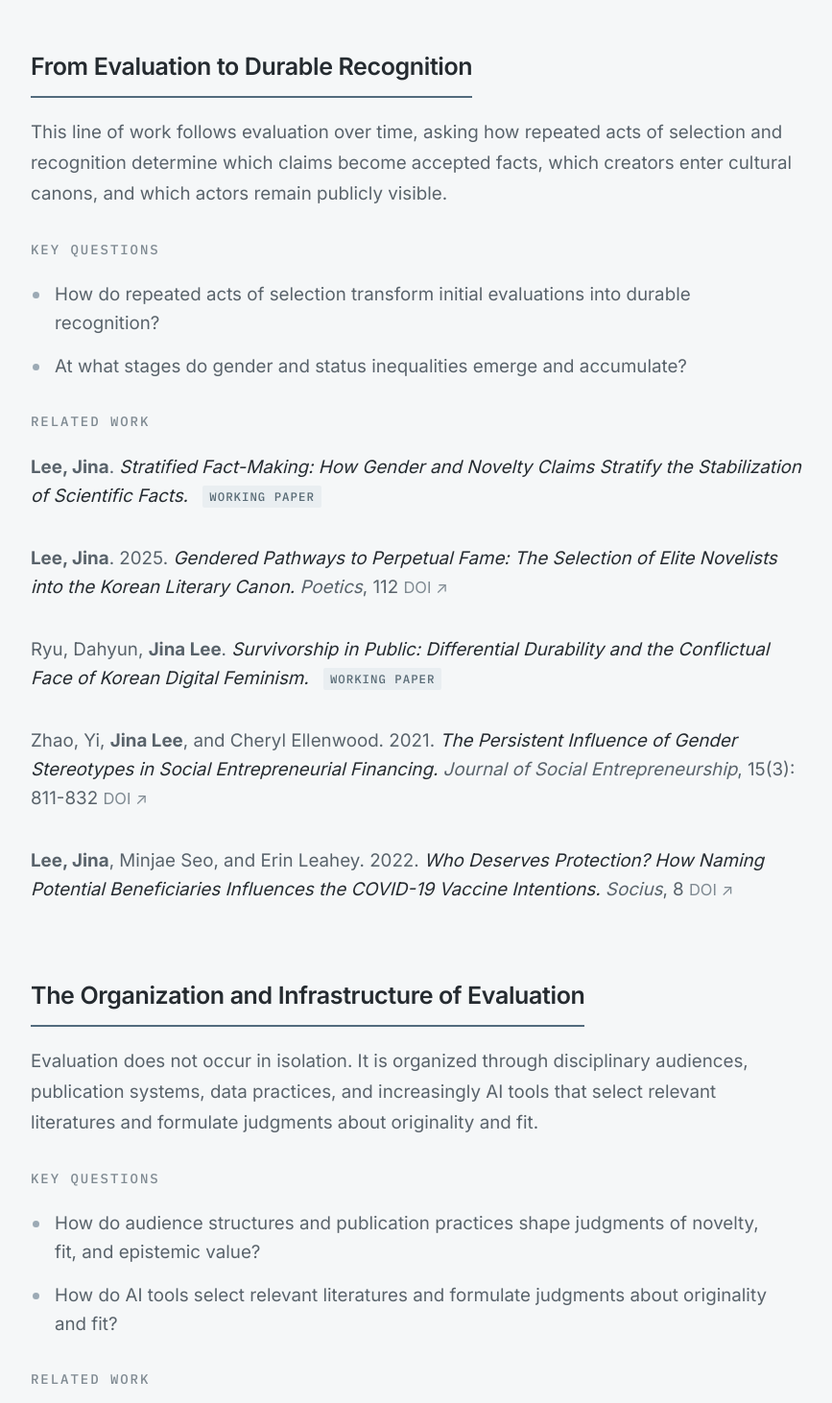
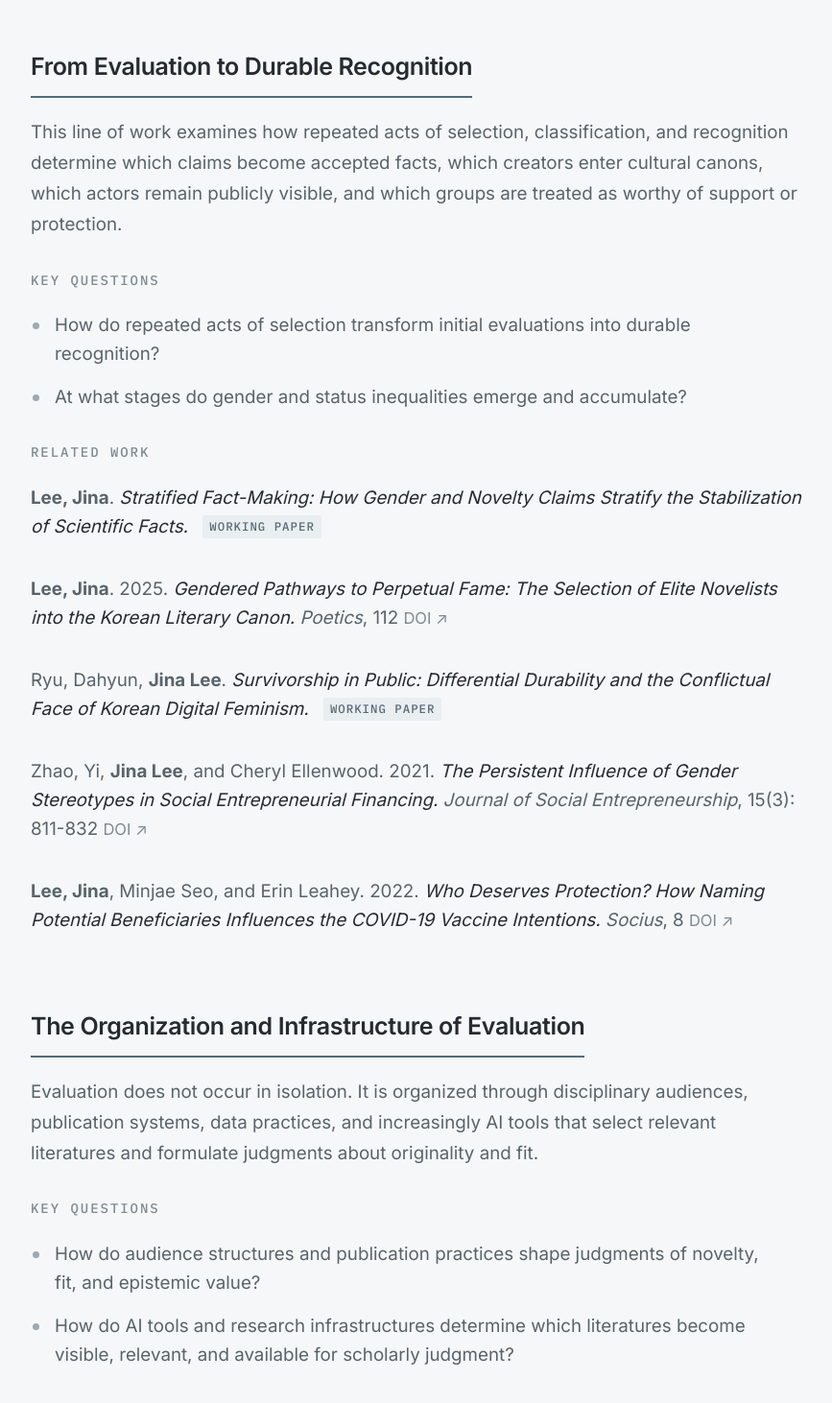
Before and after one commit to JinaLee-soc/jinalee-soc, a Next.js app: page /research in a window 1280 px wide. Shown: the part 1260-2722 px from the top of the page at 96% size, without its empty margins (138-1005 px from the left). Built offline with nearby package versions, Linux system fonts and the light colour scheme; a web font is replaced by a local one.

Commit message:
Align site copy with research structure

```diff
--- a/scripts/cv/site_content_ko_auto_translations.json
+++ b/scripts/cv/site_content_ko_auto_translations.json
@@ -1,5 +1,8 @@
 {
   "My research examines how contributions are evaluated when their value cannot be determined by clear or settled standards. I study how judgments of originality, authority, and credibility are formed; why gender and status become especially consequential under evaluative ambiguity; and how initial differences in recognition accumulate into durable inequalities. Across scientific and cultural fields, I follow this process from claims of novelty through reception, stabilization, and long-term recognition. I also examine how audience structures and AI systems increasingly organize these judgments.": "제 연구는 기여의 가치를 명확하거나 확립된 기준으로 판단하기 어려울 때 평가가 어떻게 이루어지는지를 분석합니다. 독창성, 권위, 신뢰성에 대한 판단이 어떻게 형성되는지, 평가가 모호할수록 왜 젠더와 지위가 특히 중요해지는지, 그리고 인정의 초기 차이가 어떻게 지속적인 불평등으로 누적되는지를 연구합니다. 과학과 문화 영역을 가로질러 새로움의 주장부터 수용, 안정화, 장기적 인정에 이르는 과정을 추적합니다. 또한 청중 구조와 AI 시스템이 이러한 판단을 점점 더 어떻게 조직하는지도 살펴봅니다.",
+  "Jina Lee is a sociologist of evaluation, knowledge, and inequality. Her work asks: how do systems of evaluation determine whose contributions are recognized as original, authoritative, and credible? And how does inequality concentrate in the judgments least governed by clear standards? She traces evaluation from the classification of novel contributions, through their reception and stabilization, to the organizational and AI infrastructures that structure scholarly judgment. She studies these processes across science, cultural fields, and AI-mediated knowledge systems, using computational text analysis, bibliometric analysis, and experiments. Her research appears in the American Sociological Review, Gender & Society, and Poetics, among other venues.": "이진아는 평가, 지식, 불평등을 연구하는 사회학자입니다. 그녀의 연구는 다음 질문을 다룹니다. 평가 체계는 누구의 기여를 독창적이고 권위 있으며 신뢰할 만한 것으로 인정하는가? 명확한 기준의 지배를 가장 덜 받는 판단에서 불평등은 어떻게 집중되는가? 그녀는 새로운 기여의 분류에서 수용과 안정화를 거쳐 학문적 판단을 구조화하는 조직 및 AI 인프라에 이르기까지 평가의 과정을 추적합니다. 과학, 문화적 장, AI 매개 지식 체계에서 이러한 과정을 연구하며 전산 텍스트 분석, 서지계량분석, 실험을 활용합니다. 연구는 American Sociological Review, Gender & Society, Poetics를 비롯한 여러 학술지에 게재되었습니다.",
+  "This line of work examines how repeated acts of selection, classification, and recognition determine which claims become accepted facts, which creators enter cultural canons, which actors remain publicly visible, and which groups are treated as worthy of support or protection.": "이 연구는 반복되는 선택, 분류, 인정이 어떤 주장을 받아들여진 사실로 만들고, 어떤 창작자를 문화적 정전에 편입하며, 어떤 행위자를 공적 공간에 계속 남게 하고, 어떤 집단을 지원이나 보호를 받을 만한 대상으로 간주하게 하는지를 분석합니다.",
+  "How do AI tools and research infrastructures determine which literatures become visible, relevant, and available for scholarly judgment?": "AI 도구와 연구 인프라는 어떤 문헌이 가시적이고 관련성 있으며 학문적 판단에 활용 가능한 것으로 자리 잡는지를 어떻게 결정하는가?",
   "PROGRAM: Evaluating Novel Contributions": "PROGRAM: 새로운 기여의 평가",
   "New contributions must be classified before they can be claimed and recognized. My earlier work distinguishes forms of scientific novelty. My subsequent research examines whether those forms are equally available for researchers to claim and whether claims receive equal recognition across gender and disciplinary contexts.": "새로운 기여는 주장되고 인정되기 전에 먼저 분류됩니다. 초기 연구에서는 과학적 새로움의 형태를 구분했습니다. 이후 연구에서는 연구자들이 이러한 형태의 새로움을 동등하게 주장할 수 있는지, 그리고 그러한 주장이 젠더와 학문 분야의 맥락에 따라 동등하게 인정받는지를 분석합니다.",
   "How are different forms of novelty classified and valued?": "서로 다른 형태의 새로움은 어떻게 분류되고 평가되는가?",
--- a/src/content/bio.ts
+++ b/src/content/bio.ts
@@ -9,7 +9,7 @@ export const bio = {
     currentRole?.institution || 'University of Illinois at Urbana-Champaign',
   positioningStatement:
     'I study how evaluation systems reproduce gender inequality in science and in cultural fields.',
-  about: `Jina Lee is a sociologist who studies how seemingly objective evaluation systems reproduce social hierarchies in science and in culture. Across these contexts, her work reveals a consistent pattern: practices that appear meritocratic often embed biases that disadvantage women and lower-status actors. Her research has been published in the American Sociological Review, Poetics, Socius, and Journal of Social Entrepreneurship, and is forthcoming in Gender & Society.`,
+  about: `Jina Lee is a sociologist of evaluation, knowledge, and inequality. Her work asks: how do systems of evaluation determine whose contributions are recognized as original, authoritative, and credible? And how does inequality concentrate in the judgments least governed by clear standards? She traces evaluation from the classification of novel contributions, through their reception and stabilization, to the organizational and AI infrastructures that structure scholarly judgment. She studies these processes across science, cultural fields, and AI-mediated knowledge systems, using computational text analysis, bibliometric analysis, and experiments. Her research appears in the American Sociological Review, Gender & Society, and Poetics, among other venues.`,
   teachingSnapshot: `I teach undergraduate courses in sociology of culture, sociology of gender, social statistics, and technology and society. My courses emphasize critical thinking and the application of sociological frameworks to contemporary empirical questions.`,
   headshotAlt: 'Jina Lee, Assistant Professor of Sociology',
 }
--- a/src/content/research.ts
+++ b/src/content/research.ts
@@ -52,7 +52,7 @@ export const researchPrograms: ResearchProgram[] = [
   {
     id: 'durable-recognition',
     title: 'From Evaluation to Durable Recognition',
-    overview: `This line of work follows evaluation over time, asking how repeated acts of selection and recognition determine which claims become accepted facts, which creators enter cultural canons, and which actors remain publicly visible.`,
+    overview: `This line of work examines how repeated acts of selection, classification, and recognition determine which claims become accepted facts, which creators enter cultural canons, which actors remain publicly visible, and which groups are treated as worthy of support or protection.`,
     keyQuestions: [
       'How do repeated acts of selection transform initial evaluations into durable recognition?',
       'At what stages do gender and status inequalities emerge and accumulate?',
@@ -96,7 +96,7 @@ export const researchPrograms: ResearchProgram[] = [
     overview: `Evaluation does not occur in isolation. It is organized through disciplinary audiences, publication systems, data practices, and increasingly AI tools that select relevant literatures and formulate judgments about originality and fit.`,
     keyQuestions: [
       'How do audience structures and publication practices shape judgments of novelty, fit, and epistemic value?',
-      'How do AI tools select relevant literatures and formulate judgments about originality and fit?',
+      'How do AI tools and research infrastructures determine which literatures become visible, relevant, and available for scholarly judgment?',
     ],
     publications: [
       {
--- a/src/generated/site-content.json
+++ b/src/generated/site-content.json
@@ -1,14 +1,14 @@
 {
   "meta": {
     "source": "site-content.docx",
-    "generated_at": "2026-07-20T01:33:11.832425+00:00"
+    "generated_at": "2026-07-20T03:21:38.293046+00:00"
   },
   "home": {
     "hero": [
       "I study how evaluations of originality, authority, and credibility are formed, and whose work those judgments elevate."
     ],
     "about": [
-      "Jina Lee is a sociologist of evaluation, knowledge, and inequality. Her work asks: how do systems of evaluation determine whose contributions are recognized as original, authoritative, and credible? And how does inequality concentrate in the judgments least governed by clear standards? She pursues these questions across three arenas: the sciences; cultural canonization; and the AI systems now absorbing parts of scholarly judgment itself, using computational text analysis, bibliometric analysis, and experiments. Her research appears in the American Sociological Review, Gender & Society, and Poetics, among other venues."
+      "Jina Lee is a sociologist of evaluation, knowledge, and inequality. Her work asks: how do systems of evaluation determine whose contributions are recognized as original, authoritative, and credible? And how does inequality concentrate in the judgments least governed by clear standards? She traces evaluation from the classification of novel contributions, through their reception and stabilization, to the organizational and AI infrastructures that structure scholarly judgment. She studies these processes across science, cultural fields, and AI-mediated knowledge systems, using computational text analysis, bibliometric analysis, and experiments. Her research appears in the American Sociological Review, Gender & Society, and Poetics, among other venues."
     ],
     "teaching_snapshot": [
       "I teach undergraduate courses in sociology of culture, sociology of gender, social statistics, and technology and society. My courses emphasize critical thinking and the application of sociological frameworks to contemporary empirical questions."
@@ -37,7 +37,7 @@
       {
         "title": "From Evaluation to Durable Recognition",
         "overview": [
-          "This line of work follows evaluation over time, asking how repeated acts of selection and recognition determine which claims become accepted facts, which creators enter cultural canons, and which actors remain publicly visible."
+          "This line of work examines how repeated acts of selection, classification, and recognition determine which claims become accepted facts, which creators enter cultural canons, which actors remain publicly visible, and which groups are treated as worthy of support or protection."
         ],
         "key_questions": [
           "How do repeated acts of selection transform initial evaluations into durable recognition?",
@@ -58,7 +58,7 @@
         ],
         "key_questions": [
           "How do audience structures and publication practices shape judgments of novelty, fit, and epistemic value?",
-          "How do AI tools select relevant literatures and formulate judgments about originality and fit?"
+          "How do AI tools and research infrastructures determine which literatures become visible, relevant, and available for scholarly judgment?"
         ],
         "publications": [
           "Divide and Conquer? How Partitioned Audiences Shape the Impact of Domain-Spanning Innovation",
```
Also changed, not shown: src/generated/site-content-ko.json (+4 -4 lines).
